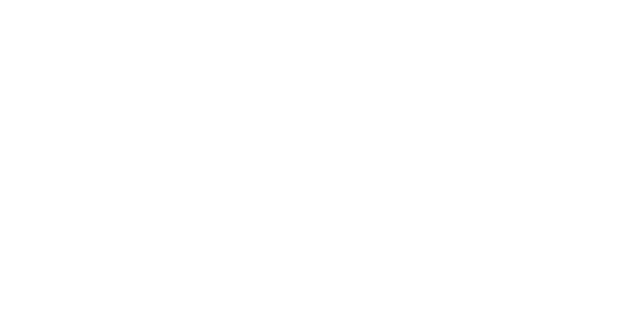
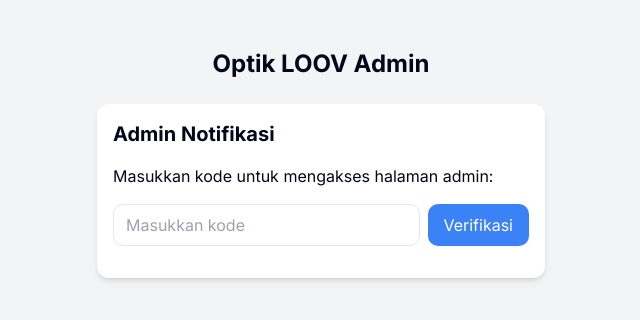
Before and after one commit to revothan/optik-loov-lens-recommendation, a React (Vite) app: page /admin in a window 1280 px wide. Before the commit this address had no page. Shown: the top 320 px of the page, without its empty margins (319-959 px from the left). Built offline with nearby package versions, Linux system fonts and the light colour scheme; the HTML template or start-up script is replaced by a standard one.

Commit message:
Add Admin route to App.tsx

```diff
--- a/src/App.tsx
+++ b/src/App.tsx
@@ -2,6 +2,7 @@
 import Home from './pages/Home'
 import Quiz from './pages/Quiz'
 import Result from './pages/Result'
+import Admin from './pages/Admin'
 
 function App() {
   return (
@@ -11,6 +12,7 @@
           <Route path="/" element={<Home />} />
           <Route path="/quiz" element={<Quiz />} />
           <Route path="/result" element={<Result />} />
+          <Route path="/admin" element={<Admin />} />
         </Routes>
       </div>
     </Router>
```
